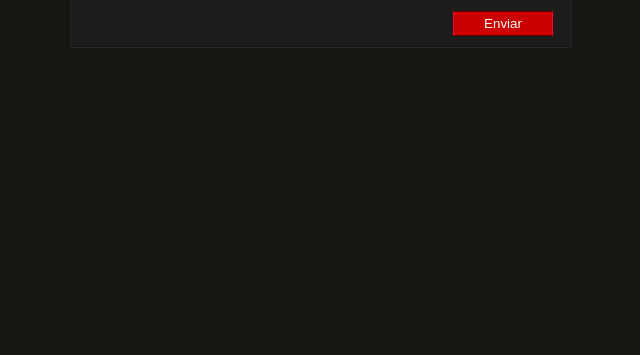
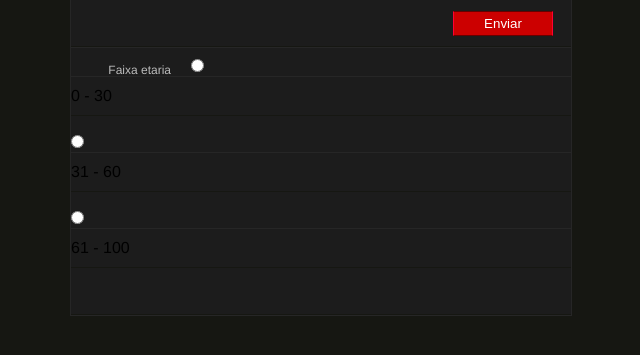
Before and after one commit to hmaues/Aprendendo-git, a plain HTML site: page index.html in a window 1280 px wide. Shown: the part 441-796 px from the top of the page, without its empty margins (319-959 px from the left). Drawn offline with Linux system fonts and the light colour scheme.

Commit message:
javascript

```diff
--- a/index.html
+++ b/index.html
@@ -28,6 +28,15 @@
 				<textarea class="message" name="feedback" id="feedback"></textarea>
 				<input type="button" class="button" value="Enviar" />
 			</label>
+			<label>
+				<span>Faixa etaria </span>
+				<input type="radio" id="age1" name="age" value="30">
+				<label for="age1">0 - 30</label><br>
+				<input type="radio" id="age2" name="age" value="60">
+				<label for="age2">31 - 60</label><br>
+				<input type="radio" id="age3" name="age" value="100">
+				<label for="age3">61 - 100</label><br><br>
+			</label>
 		</div>
 	</body>
 </html>
```
Also changed, not shown: Novo Documento de Texto.txt (added).
